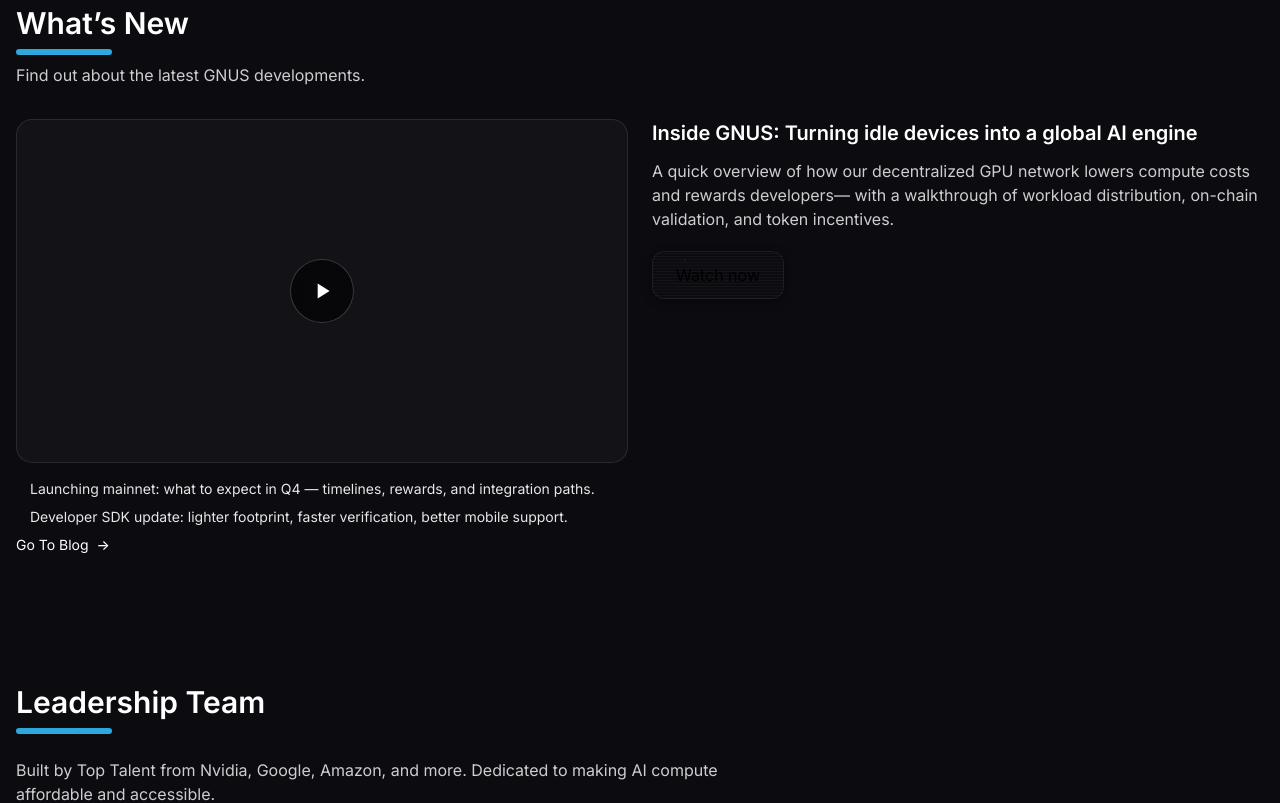
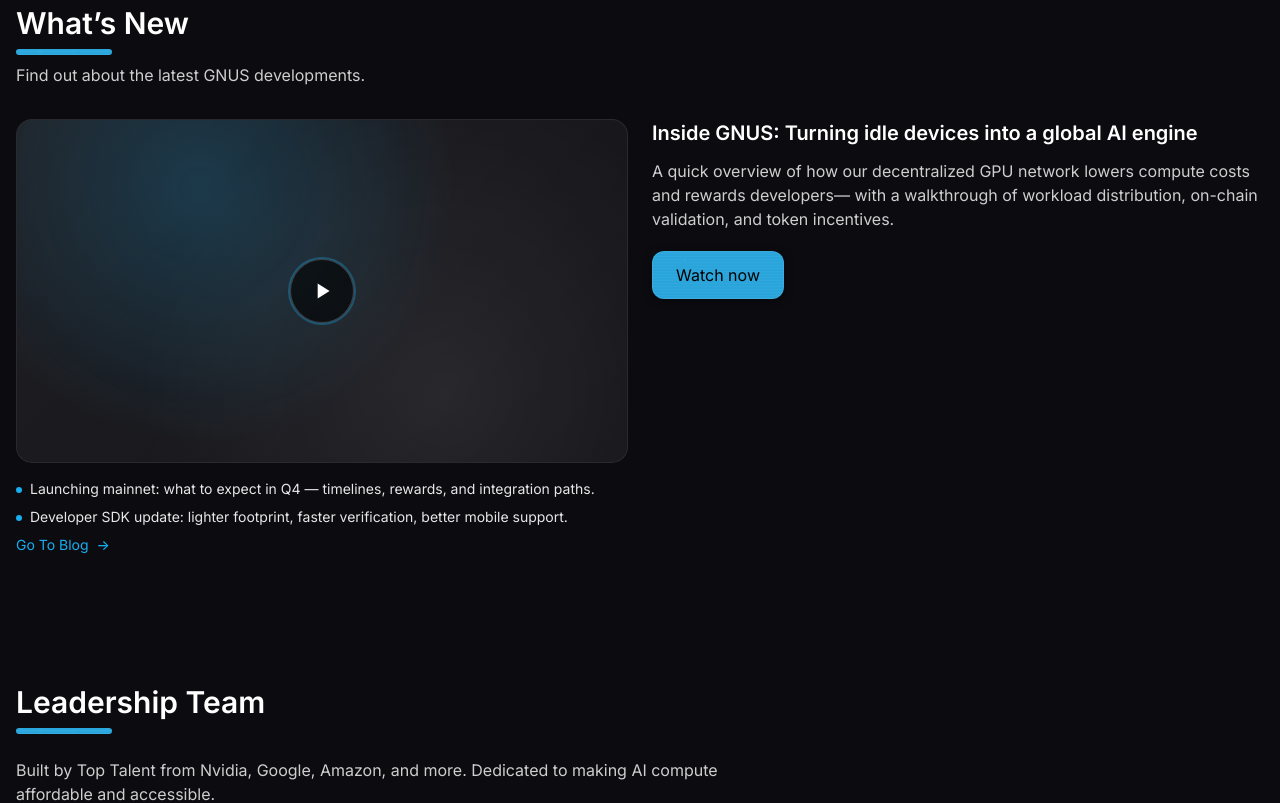
Before and after one commit to wolf81/gnus, a React (Vite) app: page / in a window 1280 px wide. Shown: the part 2080-2883 px from the top of the page. Built offline with nearby package versions, Linux system fonts and the light colour scheme.

Commit message:
Update GnusHomepagePrototype.jsx

```diff
--- a/src/GnusHomepagePrototype.jsx
+++ b/src/GnusHomepagePrototype.jsx
@@ -1073,7 +1073,8 @@
 }
 
 export default function GnusHomepagePrototype() {
-  const [accent, setAccent] = useState(ACCENTS.blue);
+  // Use an object for accent, not just the color string
+  const [accent, setAccent] = useState({ color: ACCENTS.blue });
 
   return (
     <>
```
